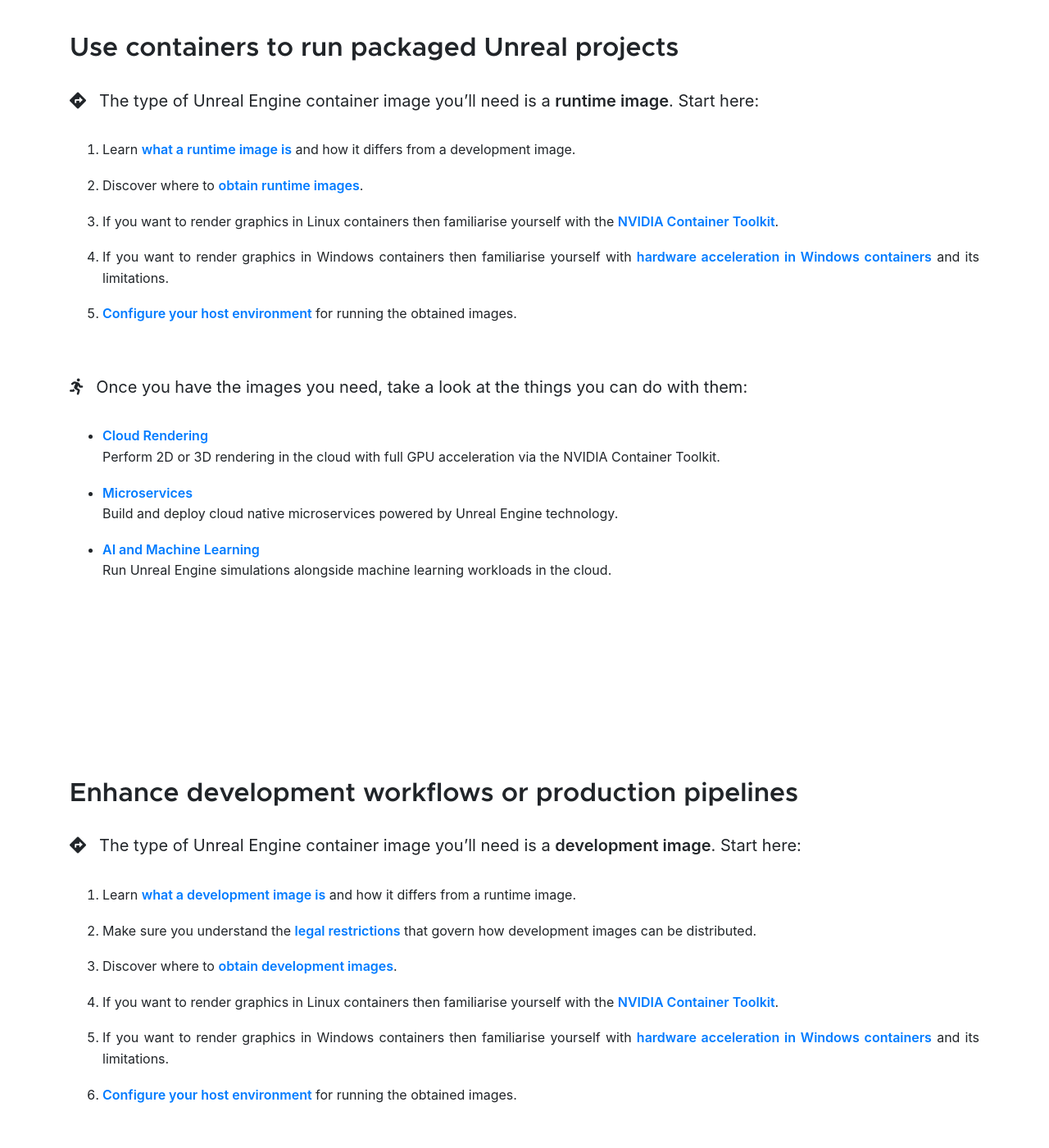
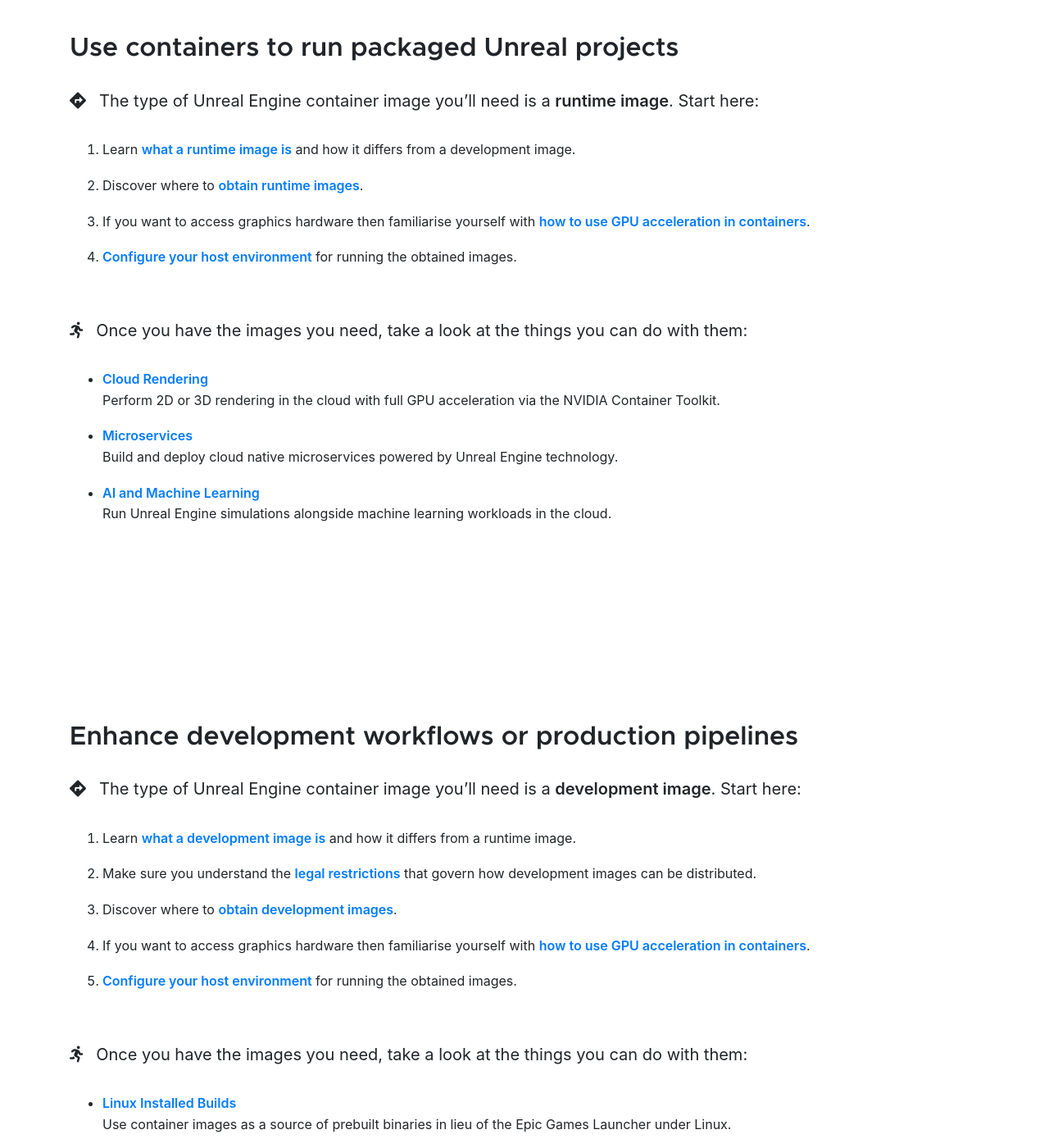
Before and after one commit to UnrealContainers/unrealcontainers.github.io, a Jekyll site: the page built from collections/_docs/preliminaries/quickstart.html, in a window 1280 px wide and 1400 px high, scrolled down 1967 px. Shown: the whole window at 82% size. Built offline with Jekyll 4.4.1, drawn with Linux system fonts in a browser that asks for light colours.

Commit message:
Add GPU acceleration overview page

```diff
--- a/_data/quickstart.yml
+++ b/_data/quickstart.yml
@@ -15,8 +15,7 @@
   steps:
     - "Learn **[what a runtime image is](../concepts/image-types)** and how it differs from a development image."
     - "Discover where to **[obtain runtime images](../obtaining-images/image-sources#sources-of-unreal-engine-runtime-images)**."
-    - &gpu-linux "If you want to render graphics in Linux containers then familiarise yourself with the **[NVIDIA Container Toolkit](../concepts/nvidia-docker)**."
-    - &gpu-windows "If you want to render graphics in Windows containers then familiarise yourself with **[hardware acceleration in Windows containers](../concepts/windows-containers#hardware-acceleration-support)** and its limitations."
+    - &gpu "If you want to access graphics hardware then familiarise yourself with **[how to use GPU acceleration in containers](../concepts/gpu-acceleration)**."
 -
   id: workflows
   name: Enhance development workflows or production pipelines
@@ -26,5 +25,4 @@
     - *dev-definition
     - *dev-eula
     - *dev-sources
-    - *gpu-linux
-    - *gpu-windows
+    - *gpu
```
Also changed, not shown: collections/_docs/concepts/gpu-acceleration.md (added, +76 -0 lines), collections/_docs/concepts/nvidia-docker.md (+1 -1 lines).
